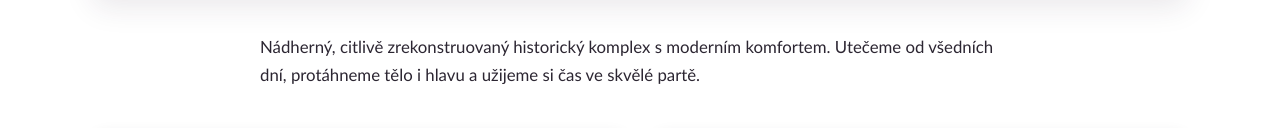
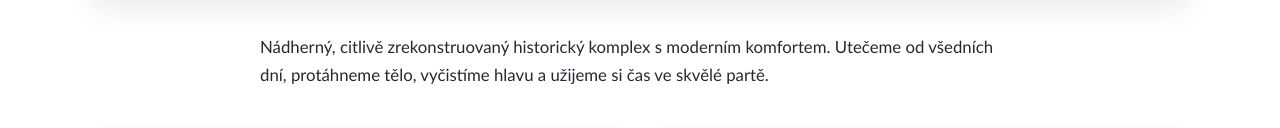
Before and after one commit to muchktom/fit4women, an Eleventy site: page web/src/vikend.njk in a window 1280 px wide. Shown: the part 715-843 px from the top of the page. Built offline with nearby package versions, Linux system fonts and the light colour scheme; Eleventy itself is replaced by a stand-in of ours; files that its build step writes are made by us from their sources.

Commit message:
text vik

```diff
--- a/web/src/vikend.njk
+++ b/web/src/vikend.njk
@@ -22,7 +22,7 @@ description: "Podzimní FIT4WOMEN camp 20.–22. 11. 2026 na Tvrzi Krassa v Podj
     </div>
 
     <div class="prose" style="margin-top:36px">
-      <p>Nádherný, citlivě zrekonstruovaný historický komplex s moderním komfortem. Utečeme od všedních dní, protáhneme tělo i hlavu a užijeme si čas ve skvělé partě.</p>
+      <p>Nádherný, citlivě zrekonstruovaný historický komplex s moderním komfortem. Utečeme od všedních dní, protáhneme tělo, vyčistíme hlavu a užijeme si čas ve skvělé partě.</p>
     </div>
 
     <div class="camp-grid">
```
